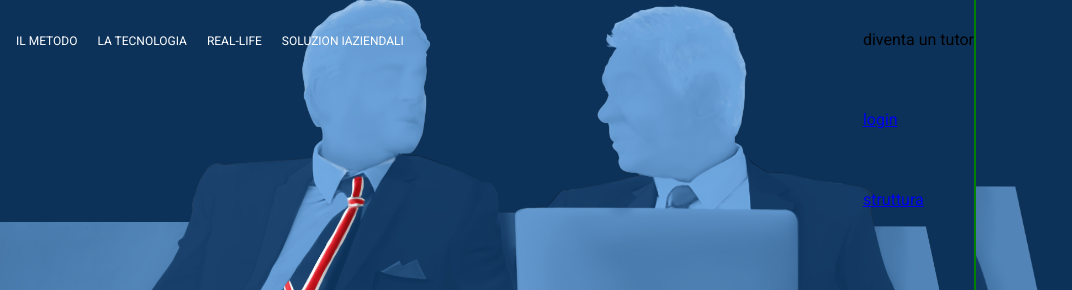
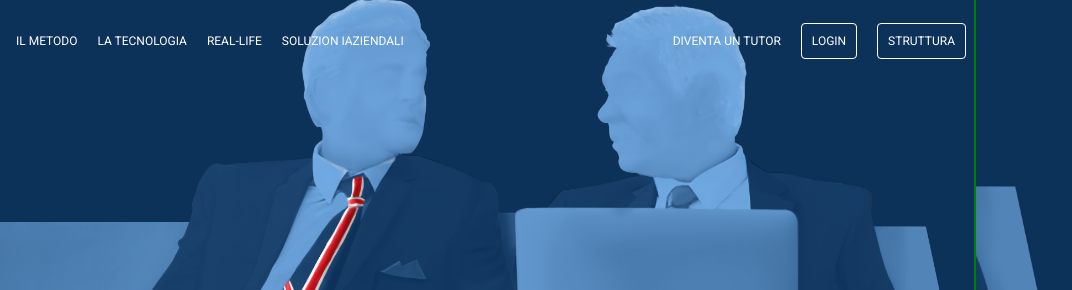
Before and after one commit to Nino-Chimento/htmlcss-fluentify, a plain HTML site: page index.html in a window 1280 px wide. Shown: the top 290 px of the page, 208-1280 px from the left. Drawn offline with Linux system fonts and the light colour scheme.

Commit message:
menu destro

```diff
--- a/css/style.css
+++ b/css/style.css
@@ -14,6 +14,7 @@ header {
   width: 100%;
   background-image: url(../img/oldman.png);
   background-position: bottom;
+  background-repeat: repeat;
   background-size: cover;
 
 }
@@ -44,8 +45,8 @@ header {
 }
 .menu-top-left li{
   display: inline;
+}
 
-}
 .menu-top-left a{
   text-decoration: none;
   color: white;
@@ -53,6 +54,25 @@ header {
   padding: 8px;
   font-size: 12px;
 }
+.menu-top-right li{
+  display: inline;
+  padding: 8px;
+  font-size: 12px;
+  color: white;
+  text-transform: uppercase;
+}
+.menu-top-right a{
+  text-decoration: none;
+  border: 1px solid;
+  border-radius: 4px;
+  padding: 10px;
+  color: white;
+}
+.struttura {
+  background-color: #0C325A;
+}
+
+
 .header-menu-right{
   float: right;
 }
--- a/index.html
+++ b/index.html
@@ -23,7 +23,7 @@
           <ul class="menu-top-right">
             <li>diventa un tutor</li>
             <li><a href="#">login</a></li>
-            <li><a href="#">struttura</a></li>
+            <li class="struttura"><a href="#">struttura</a></li>
           </ul>
         </div
         <!-- menu -->
```
